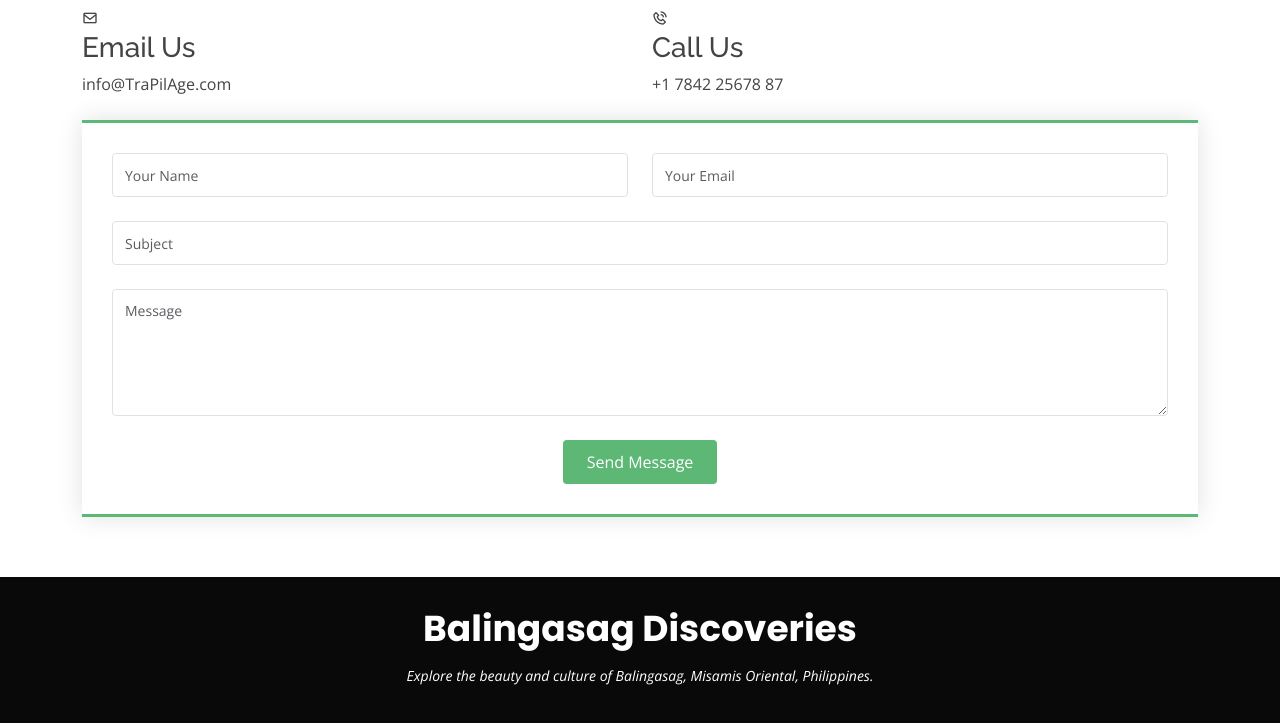
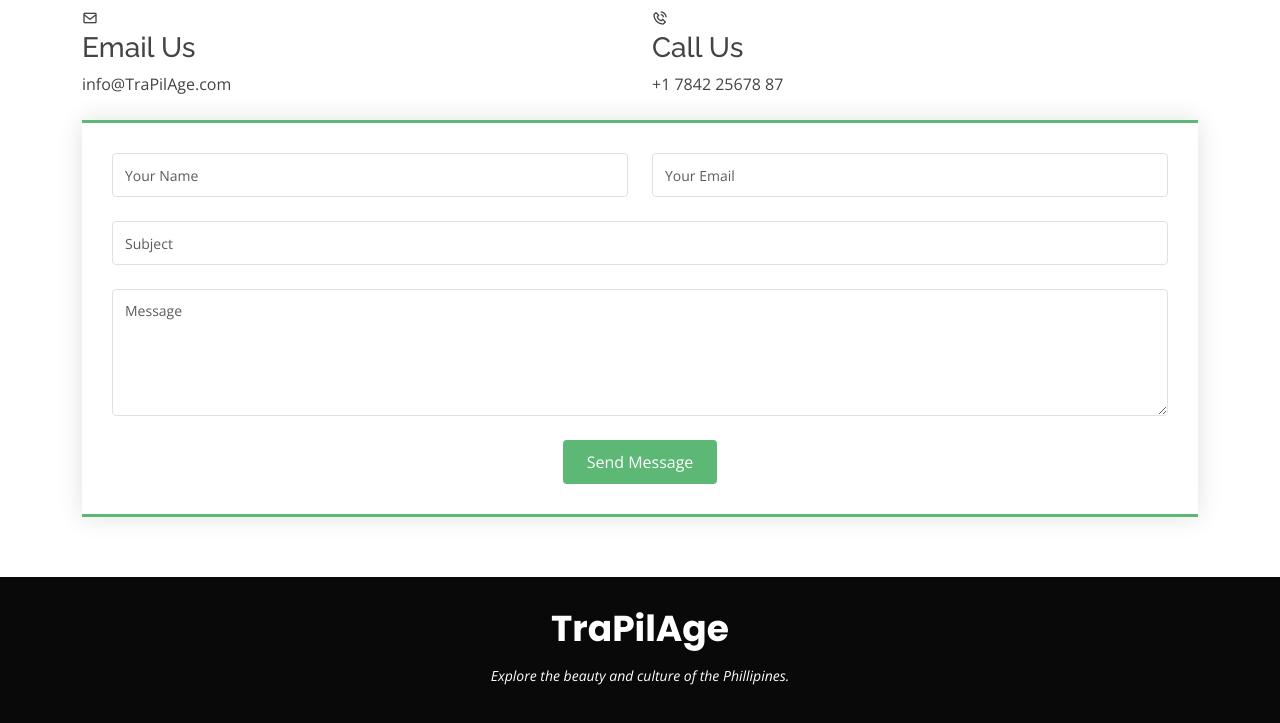
Before and after one commit to RomarEzekiel/G9-PT, a plain HTML site: page index.html in a window 1280 px wide. Shown: the part 2228-2951 px from the top of the page. Drawn offline with nearby package versions, Linux system fonts and the light colour scheme; a script that the page names is missing.

Commit message:
Update index.html

```diff
--- a/index.html
+++ b/index.html
@@ -231,8 +231,8 @@
   <!-- Footer -->
   <footer id="footer">
     <div class="container">
-      <h3>Balingasag Discoveries</h3>
-      <p>Explore the beauty and culture of Balingasag, Misamis Oriental, Philippines.</p>
+      <h3>TraPilAge</h3>
+      <p>Explore the beauty and culture of the Phillipines.</p>
       <div class="social-links">
         <a href="#" class="twitter"><i class="bi bi-twitter"></i></a>
         <a href="#" class="facebook"><i class="bi bi-facebook"></i></a>
```
